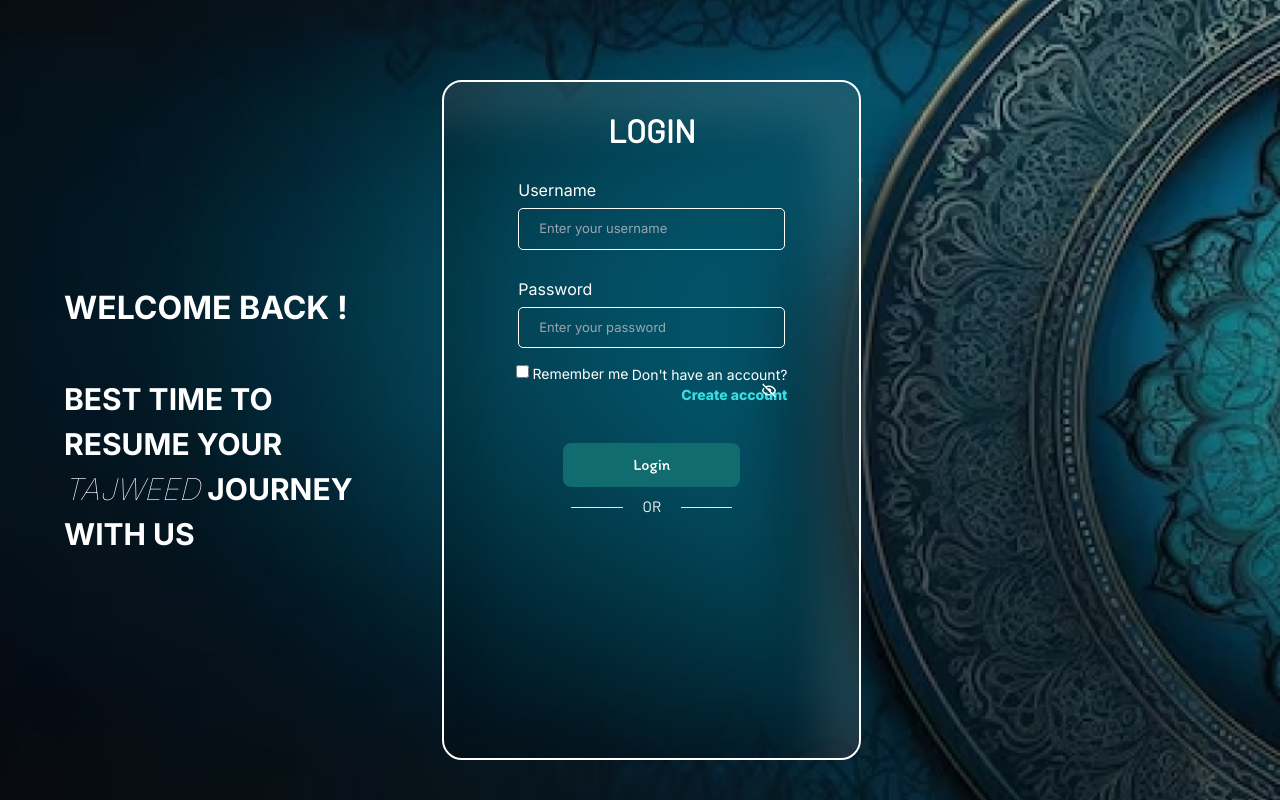
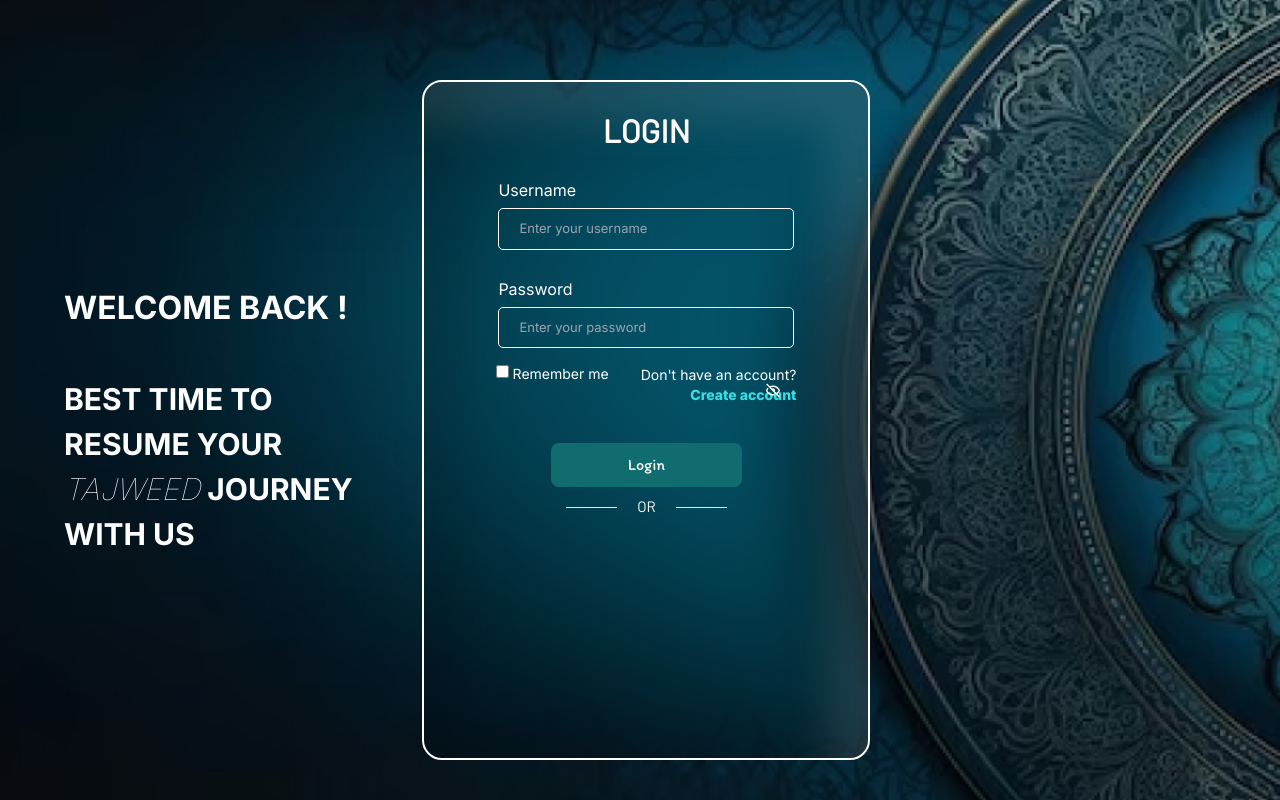
Before and after one commit to arsalan1004/Safwaat, a React (Vite) app in the folder Frontend/: page /login in a window 1280 px wide. Built offline with nearby package versions, Linux system fonts and the light colour scheme; a web font is replaced by a local one.

Commit message:
Some UI Fixes

```diff
--- a/Frontend/src/Components/Login_Signup/LoginSignComp/loginDialog.jsx
+++ b/Frontend/src/Components/Login_Signup/LoginSignComp/loginDialog.jsx
@@ -75,7 +75,7 @@ const LoginDialog = () => {
 
   return (
     <>
-      <div id='main' className="dialog max-[600px]:w-auto md:mr-[5vw] h-[85vh] lg:w-[35vw] max-[600px]:max-w-[95vw] max-w-[35vw]">
+      <div id='main' className="dialog max-[600px]:w-auto md:mr-[5vw] h-[85vh] w-[35%] ">
         <h1 className='head text-[32px] text-center my-[3vh] font-extrabold'>LOGIN</h1>
         <div className="input-section mx-[5vw]">
           <InputWL
--- a/Frontend/src/Components/Login_Signup/login.jsx
+++ b/Frontend/src/Components/Login_Signup/login.jsx
@@ -6,9 +6,9 @@ const Login = () => {
   return (
     <div className="contain">
     <div className="w-screen h-screen wrapper flex items-center">
-      <div className="box w-screen h-[80vh]">
-            <div className="absolute flex items-center">
-                <p className='max-[600px]:hidden type-log ml-[5vw] mr-[7vw] my-[6.4vh]'><span className='type-logHead my-[10vh]'>WELCOME BACK !</span><br /><br /> BEST TIME TO  <br />  RESUME YOUR  <br /> <span className='italic font-thin'>TAJWEED</span> JOURNEY <br /> WITH US</p>
+      <div className="box w-full h-[80%]">
+            <div className="absolute flex w-full items-center">
+                <p className=' w-[23%] max-[600px]:hidden type-log ml-[5vw] mr-[5vw] my-[6.4vh]'><span className='type-logHead my-[10vh]'>WELCOME BACK !</span><br /><br /> BEST TIME TO  <br />  RESUME YOUR  <br /> <span className='italic font-thin'>TAJWEED</span> JOURNEY <br /> WITH US</p>
                 <LoginDialog/>
             </div>
         </div>
```
